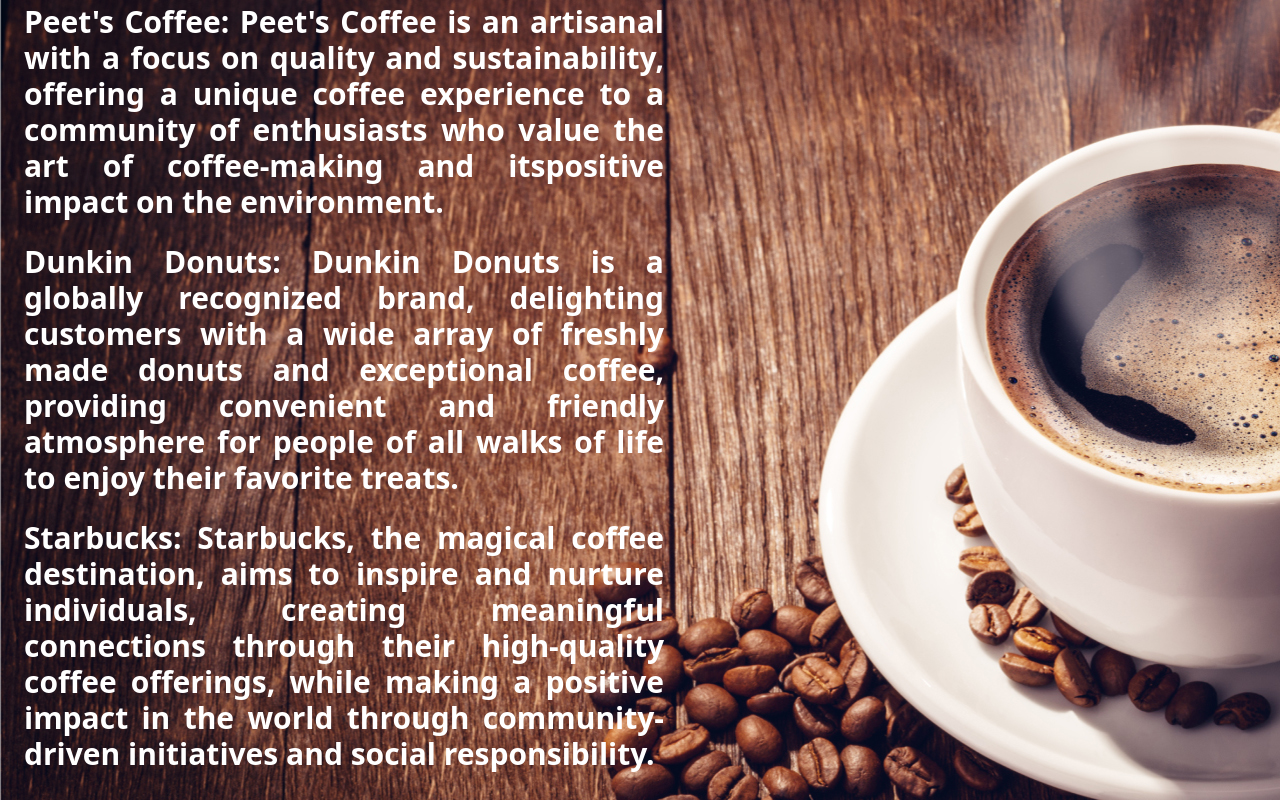
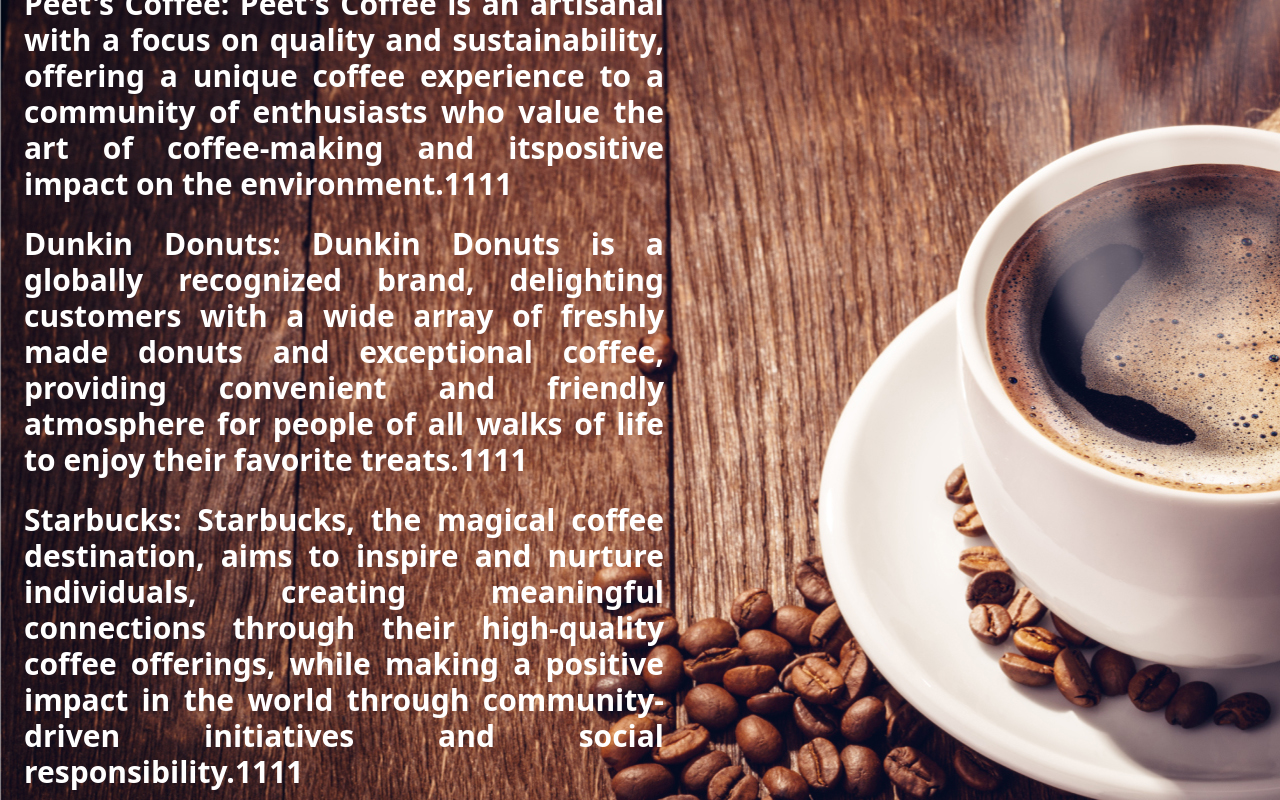
Before and after one commit to NJIT-WIS/final-teamD-project, a Next.js app: page /AboutPage in a window 1280 px wide. Built offline with nearby package versions, Linux system fonts and the light colour scheme.

Commit message:
AboutPage

```diff
--- a/src/pages/AboutPage/index.js
+++ b/src/pages/AboutPage/index.js
@@ -20,6 +20,7 @@
               <>
                 <span className=' whitespace-pre-line text-indent ml-6 w-1/2 font-bold text-[#ffffff] text-3xl text-justify'>
                   {item}
+                  1111
                 </span>
                 <br></br>
               </>
```
